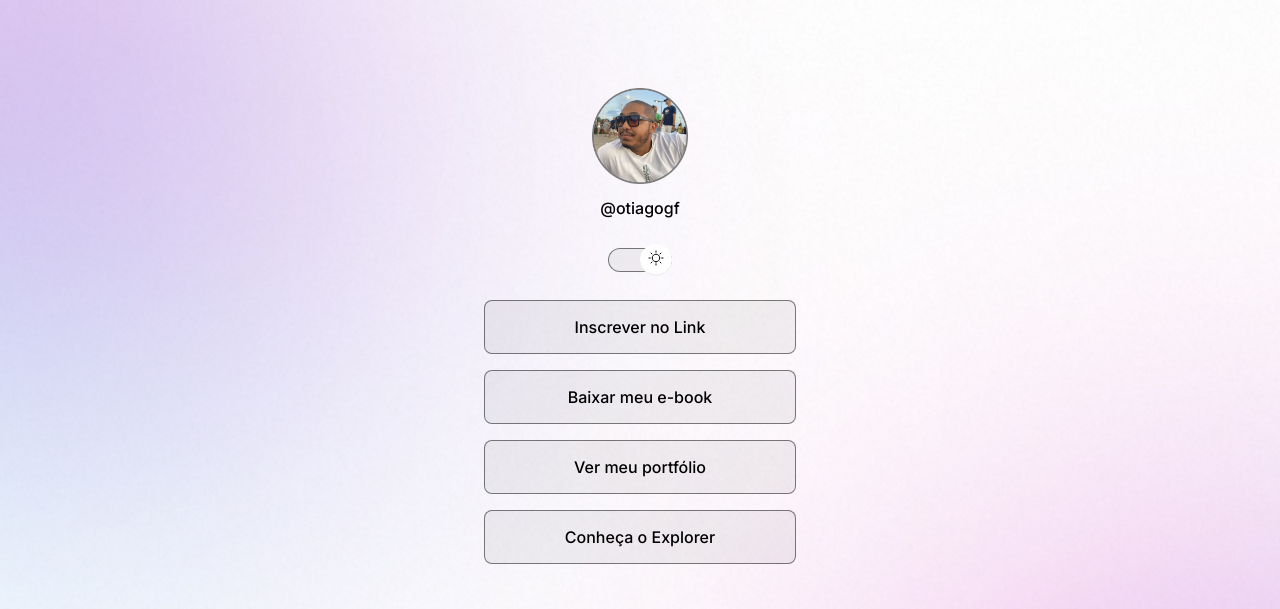
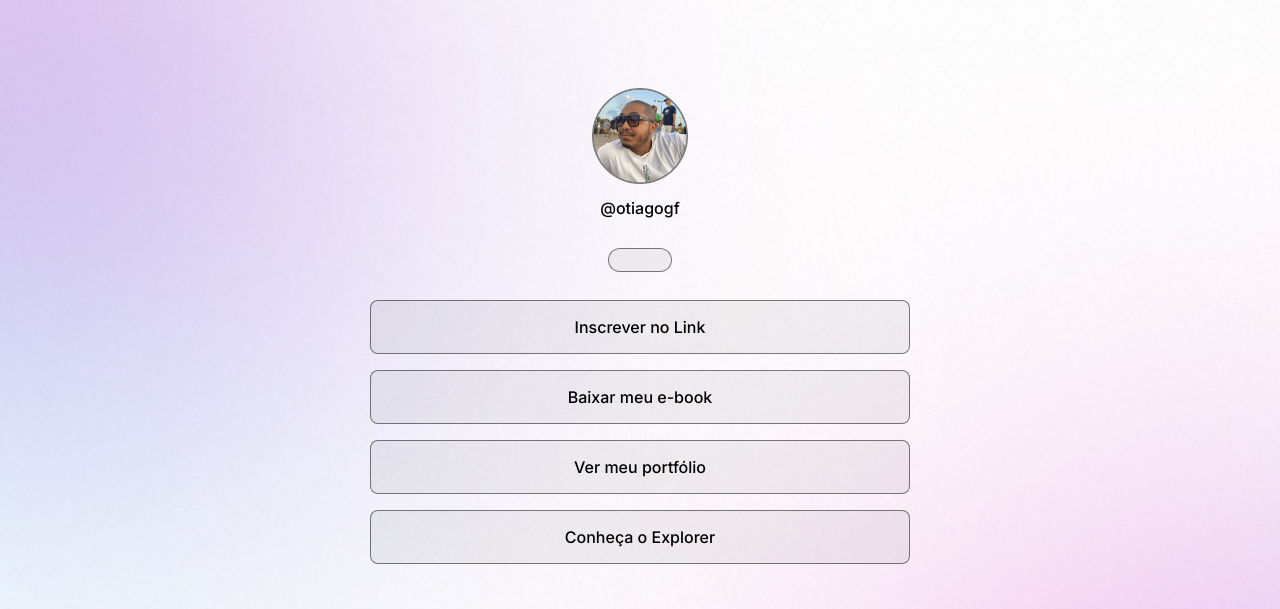
Before and after one commit to otiagogf/discover-rocketseat-2.0, a plain HTML site: page devlinks/index.html in a window 1280 px wide. Shown: the top 609 px of the page. Drawn offline with nearby package versions, Linux system fonts and the light colour scheme.

Commit message:
ajuste largura container

```diff
--- a/devlinks/style.css
+++ b/devlinks/style.css
@@ -43,9 +43,10 @@ body {
 
 
 #container {
-    width: 360px;
+    width: 100%;
     margin: 56px auto 0px;
     padding: 0 24px;
+    max-width: 588px;
 }
 
 
@@ -78,7 +79,6 @@ body {
 }
 
 #switch-theme button {
-    width: 32px;
     height: 32px;
     background: white var(--bg-switch-theme) no-repeat center;
     border: 0;
```
